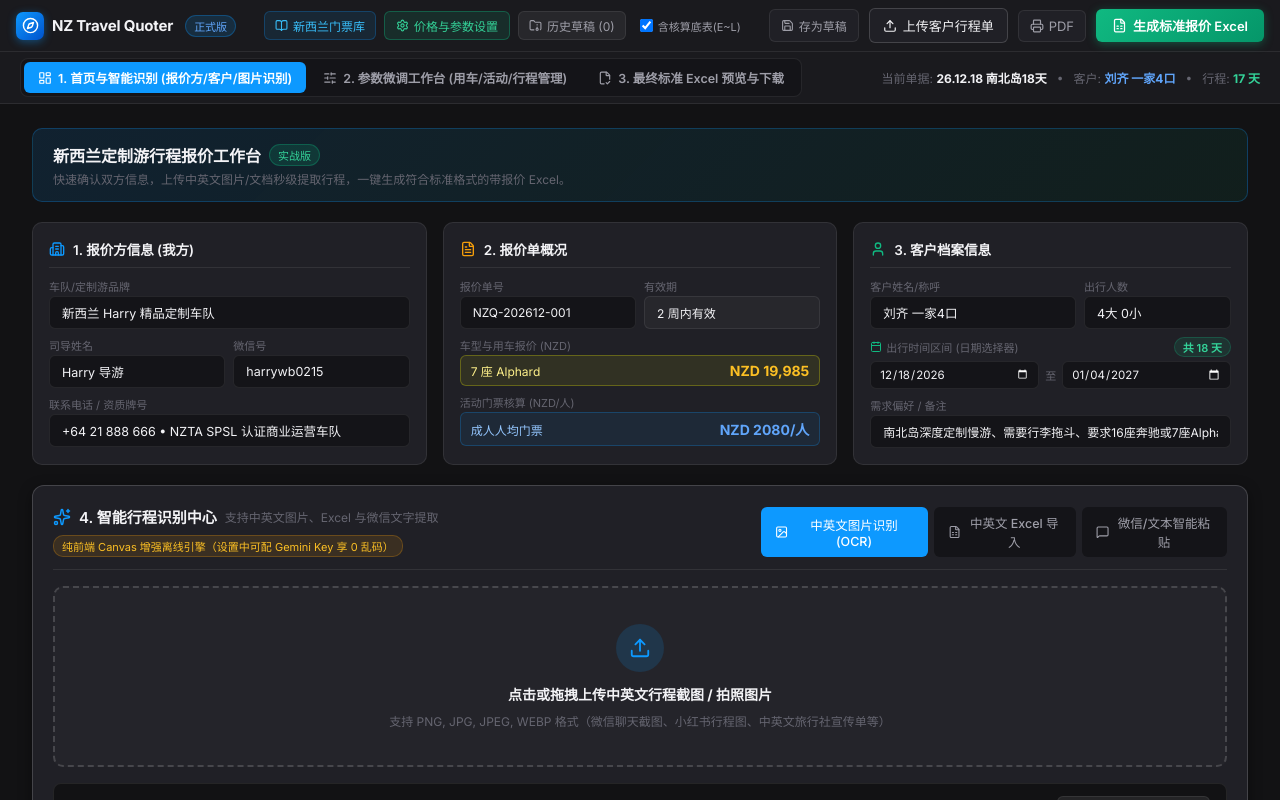
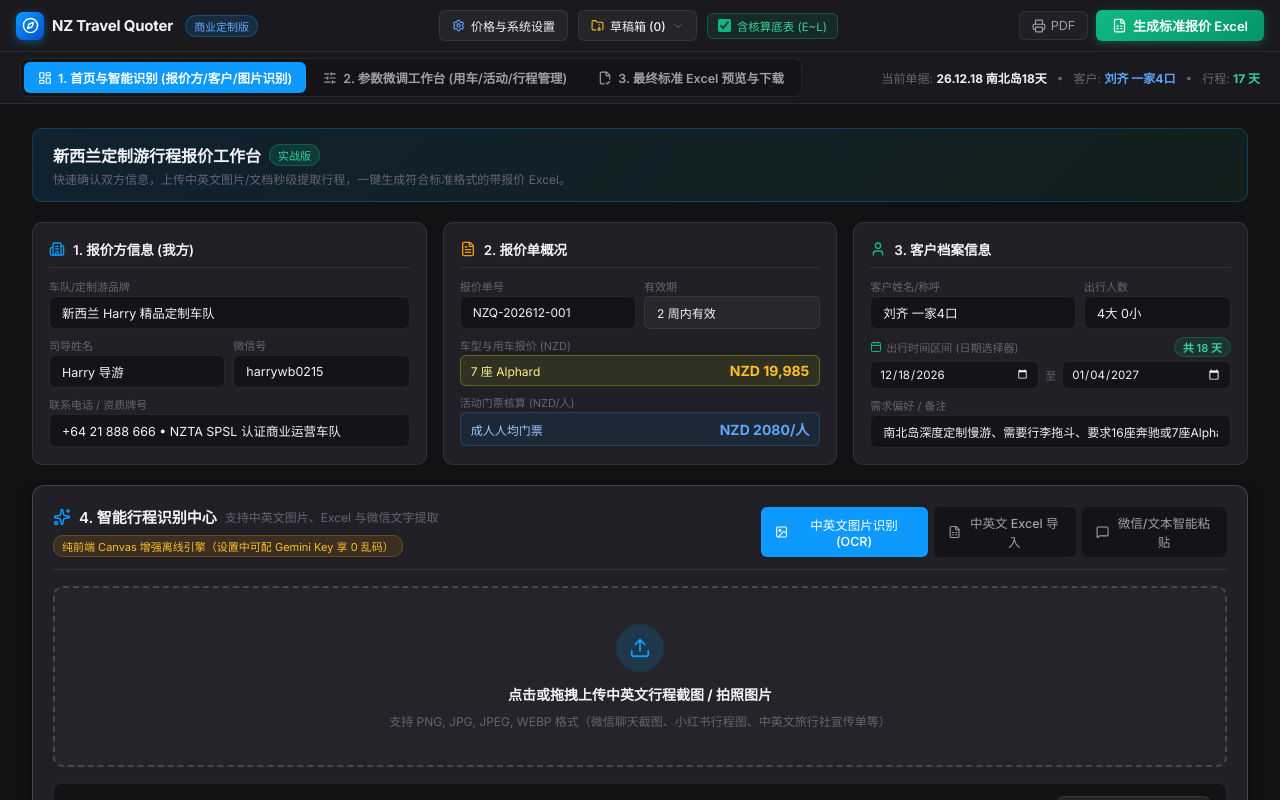
Before and after one commit to harrywb0215/nz-travel-quoter, a React (Vite) app: page / in a window 1280 px wide. Built offline with nearby package versions, Linux system fonts and the light colour scheme.

Commit message:
refactor: 精简重构顶部导航栏，移除冗余按钮，合并统一草稿箱并优化UI样式

```diff
--- a/src/components/Header.tsx
+++ b/src/components/Header.tsx
@@ -1,20 +1,16 @@
-import React, { useRef, useState } from 'react';
+import React, { useState } from 'react';
 import {
   FileSpreadsheet,
-  Upload,
   Printer,
-  Sparkles,
   Compass,
-  BookOpen,
-  RotateCcw,
   Settings,
   FolderArchive,
   Save,
   Trash2,
-  Check
+  Check,
+  ChevronDown,
+  Plus
 } from 'lucide-react';
-import { parseItineraryExcel } from '../utils/excelParser';
-import { figure1Itinerary, standard18DaysQuoteDoc } from '../constants/initialData';
 import { getSavedQuotes, saveQuoteToHistory, deleteQuoteFromHistory } from '../utils/storage';
 import type { QuoteDocument } from '../types/itinerary';
 
@@ -22,7 +18,7 @@ interface HeaderProps {
   quoteDoc: QuoteDocument;
   onUpdateDoc: (newDoc: QuoteDocument) => void;
   onExportExcel: () => void;
-  onOpenActivityLibrary: () => void;
+  onOpenActivityLibrary?: () => void;
   onOpenSettings: () => void;
   isExporting?: boolean;
 }
@@ -31,42 +27,19 @@ export const Header: React.FC<HeaderProps> = ({
   quoteDoc,
   onUpdateDoc,
   onExportExcel,
-  onOpenActivityLibrary,
   onOpenSettings,
   isExporting = false,
 }) => {
-  const fileInputRef = useRef<HTMLInputElement>(null);
   const [isHistoryOpen, setIsHistoryOpen] = useState(false);
   const [savedQuotes, setSavedQuotes] = useState<QuoteDocument[]>(getSavedQuotes());
-  const [saveToast, setSaveToast] = useState(false);
-
-  // 处理文件上传解析
-  const handleFileUpload = async (e: React.ChangeEvent<HTMLInputElement>) => {
-    const file = e.target.files?.[0];
-    if (!file) return;
-
-    try {
-      const items = await parseItineraryExcel(file);
-      onUpdateDoc({
-        ...quoteDoc,
-        itinerary: items,
-        title: file.name.replace(/\.[^/.]+$/, ''),
-        updatedAt: new Date().toISOString().slice(0, 10),
-      });
-      alert(`成功解析并载入 ${items.length} 天行程数据！`);
-    } catch (err: any) {
-      alert('解析 Excel 失败：' + (err.message || '请检查表格格式'));
-    } finally {
-      if (fileInputRef.current) fileInputRef.current.value = '';
-    }
-  };
+  const [saveSuccess, setSaveSuccess] = useState(false);
 
   // 保存当前报价单到草稿箱
   const handleSaveDraft = () => {
     const updated = saveQuoteToHistory(quoteDoc);
     setSavedQuotes(updated);
-    setSaveToast(true);
-    setTimeout(() => setSaveToast(false), 2000);
+    setSaveSuccess(true);
+    setTimeout(() => setSaveSuccess(false), 2000);
   };
 
   // 删除历史草稿
@@ -84,6 +57,7 @@ export const Header: React.FC<HeaderProps> = ({
 
   return (
     <header className="top-header">
+      {/* 1. 品牌区 */}
       <div className="brand-section">
         <div className="brand-logo">
           <div className="brand-logo-icon">
@@ -91,53 +65,35 @@ export const Header: React.FC<HeaderProps> = ({
           </div>
           <span>NZ Travel Quoter</span>
         </div>
-        <span className="badge badge-blue">正式版</span>
+        <span className="badge badge-blue">商业定制版</span>
       </div>
 
-      {/* 中间：快捷模板与配置中心入口 */}
-      <div style={{ display: 'flex', alignItems: 'center', gap: '8px' }}>
-
-
+      {/* 2. 中间：系统设置、草稿箱、核算底表开关（聚合精简） */}
+      <div style={{ display: 'flex', alignItems: 'center', gap: '10px' }}>
+        {/* 系统价格与参数设置 */}
         <button
-          onClick={onOpenActivityLibrary}
+          onClick={onOpenSettings}
           style={{
-            background: 'rgba(13, 153, 255, 0.1)',
-            border: '1px solid rgba(13, 153, 255, 0.25)',
-            color: '#38bdf8',
-            padding: '5px 10px',
+            background: 'rgba(255, 255, 255, 0.05)',
+            border: '1px solid var(--border-subtle)',
+            color: 'var(--text-main)',
+            padding: '6px 12px',
             borderRadius: '6px',
             fontSize: '12px',
             display: 'flex',
             alignItems: 'center',
-            gap: '5px',
+            gap: '6px',
+            fontWeight: 500,
+            cursor: 'pointer',
+            transition: 'background 0.2s',
           }}
+          title="维护车型单价、餐补住宿费、门票价格库与 AI 视觉配置"
         >
-          <BookOpen size={13} />
-          新西兰门票库
+          <Settings size={13} color="#60a5fa" />
+          价格与系统设置
         </button>
 
-        {/* 业务配置与价格中心按钮 */}
-        <button
-          onClick={onOpenSettings}
-          style={{
-            background: 'rgba(16, 185, 129, 0.12)',
-            border: '1px solid rgba(16, 185, 129, 0.35)',
-            color: '#34d399',
-            padding: '5px 11px',
-            borderRadius: '6px',
-            fontSize: '12px',
-            display: 'flex',
-            alignItems: 'center',
-            gap: '5px',
-            fontWeight: 500,
-          }}
-          title="配置南岛/北岛餐补、异地住宿费、车型单价、门票价格"
-        >
-          <Settings size={13} />
-          价格与参数设置
-        </button>
-
-        {/* 历史草稿箱 */}
+        {/* 统一草稿箱下拉管理 */}
         <div style={{ position: 'relative' }}>
           <button
             onClick={() => {
@@ -145,172 +101,186 @@ export const Header: React.FC<HeaderProps> = ({
               setIsHistoryOpen(!isHistoryOpen);
             }}
             style={{
-              background: 'rgba(255, 255, 255, 0.06)',
-              border: '1px solid var(--border-subtle)',
-              color: 'var(--text-muted)',
-              padding: '5px 10px',
+              background: isHistoryOpen ? 'var(--bg-panel)' : 'rgba(255, 255, 255, 0.05)',
+              border: `1px solid ${isHistoryOpen ? 'var(--figma-blue)' : 'var(--border-subtle)'}`,
+              color: 'var(--text-main)',
+              padding: '6px 12px',
               borderRadius: '6px',
               fontSize: '12px',
               display: 'flex',
               alignItems: 'center',
-              gap: '5px',
+              gap: '6px',
+              cursor: 'pointer',
+              fontWeight: 500,
             }}
           >
-            <FolderArchive size={13} />
-            历史草稿 ({savedQuotes.length})
+            <FolderArchive size={13} color="#fbbf24" />
+            <span>草稿箱 ({savedQuotes.length})</span>
+            <ChevronDown size={12} color="var(--text-dim)" />
           </button>
 
           {isHistoryOpen && (
             <div style={{
               position: 'absolute',
-              top: '36px',
+              top: '38px',
               left: 0,
-              width: '280px',
+              width: '310px',
               background: 'var(--bg-topbar)',
               border: '1px solid var(--border-strong)',
               borderRadius: '8px',
-              boxShadow: 'var(--shadow-figma-md)',
+              boxShadow: '0 16px 40px rgba(0, 0, 0, 0.65)',
               zIndex: 100,
               padding: '8px',
-              maxHeight: '320px',
-              overflowY: 'auto',
+              maxHeight: '380px',
+              display: 'flex',
+              flexDirection: 'column',
+              gap: '6px',
             }}>
-              <div style={{ fontSize: '11px', color: 'var(--text-dim)', padding: '4px 8px', borderBottom: '1px solid var(--border-subtle)', marginBottom: '6px' }}>
-                已保存的本地历史报价单
+              {/* 顶部：快捷存为新草稿按钮 */}
+              <button
+                onClick={handleSaveDraft}
+                style={{
+                  width: '100%',
+                  background: saveSuccess ? 'rgba(16, 185, 129, 0.15)' : 'rgba(13, 153, 255, 0.12)',
+                  border: `1px solid ${saveSuccess ? 'rgba(16, 185, 129, 0.35)' : 'rgba(13, 153, 255, 0.3)'}`,
+                  color: saveSuccess ? '#34d399' : '#60a5fa',
+                  padding: '8px 10px',
+                  borderRadius: '6px',
+                  fontSize: '12px',
+                  fontWeight: 600,
+                  display: 'flex',
+                  alignItems: 'center',
+                  justifyContent: 'center',
+                  gap: '6px',
+                  cursor: 'pointer',
+                }}
+              >
+                {saveSuccess ? <Check size={14} /> : <Plus size={14} />}
+                {saveSuccess ? '当前单据已成功保存！' : '将当前单据存为新草稿'}
+              </button>
+
+              <div style={{ fontSize: '11px', color: 'var(--text-dim)', padding: '4px 6px', borderBottom: '1px solid var(--border-subtle)' }}>
+                本地已保存的报价单 ({savedQuotes.length})
               </div>
+
+              <div style={{ overflowY: 'auto', maxHeight: '240px', display: 'flex', flexDirection: 'column', gap: '3px' }}>
                 {savedQuotes.length === 0 ? (
-                <div style={{ padding: '16px', textAlign: 'center', fontSize: '12px', color: 'var(--text-dim)' }}>
-                  暂无保存的草稿，点击“存为草稿”即可保存当前单据
+                  <div style={{ padding: '20px 10px', textAlign: 'center', fontSize: '12px', color: 'var(--text-dim)' }}>
+                    暂无历史草稿，点击上方按钮即可随时保存当前单据
                   </div>
                 ) : (
-                savedQuotes.map((q, idx) => (
+                  savedQuotes.map((q, idx) => {
+                    const isCurrent = quoteDoc.title === q.title;
+                    return (
                       <div
                         key={idx}
                         onClick={() => handleLoadDraft(q)}
                         style={{
-                      padding: '8px 10px',
+                          padding: '7px 10px',
                           borderRadius: '6px',
                           cursor: 'pointer',
                           display: 'flex',
                           alignItems: 'center',
                           justifyContent: 'space-between',
                           fontSize: '12px',
-                      background: quoteDoc.title === q.title ? 'var(--bg-panel)' : 'transparent',
+                          background: isCurrent ? 'rgba(13, 153, 255, 0.12)' : 'transparent',
+                          border: isCurrent ? '1px solid rgba(13, 153, 255, 0.25)' : '1px solid transparent',
                         }}
-                    onMouseEnter={(e) => e.currentTarget.style.background = 'var(--bg-panel)'}
-                    onMouseLeave={(e) => e.currentTarget.style.background = quoteDoc.title === q.title ? 'var(--bg-panel)' : 'transparent'}
+                        onMouseEnter={(e) => {
+                          if (!isCurrent) e.currentTarget.style.background = 'var(--bg-panel)';
+                        }}
+                        onMouseLeave={(e) => {
+                          if (!isCurrent) e.currentTarget.style.background = 'transparent';
+                        }}
                       >
                         <div style={{ overflow: 'hidden', textOverflow: 'ellipsis', whiteSpace: 'nowrap', flex: 1 }}>
-                      <strong style={{ display: 'block', color: 'var(--text-main)' }}>{q.title}</strong>
-                      <span style={{ fontSize: '10px', color: 'var(--text-dim)' }}>{q.itinerary?.length}天 • {q.updatedAt?.slice(0, 10)}</span>
+                          <strong style={{ display: 'block', color: isCurrent ? '#60a5fa' : 'var(--text-main)', fontSize: '12px' }}>
+                            {q.title}
+                          </strong>
+                          <span style={{ fontSize: '10.5px', color: 'var(--text-dim)' }}>
+                            {q.itinerary?.length} 天 • {q.clientInfo?.name || '未知客户'} • {q.updatedAt?.slice(0, 10)}
+                          </span>
                         </div>
                         <button
                           onClick={(e) => handleDeleteDraft(q.title, e)}
-                      style={{ background: 'transparent', color: 'var(--text-dim)', padding: '2px 4px' }}
+                          title="删除此草稿"
+                          style={{
+                            background: 'transparent',
+                            color: 'var(--text-dim)',
+                            padding: '4px',
+                            cursor: 'pointer',
+                            borderRadius: '4px',
+                          }}
+                          onMouseEnter={(e) => e.currentTarget.style.color = '#ef4444'}
+                          onMouseLeave={(e) => e.currentTarget.style.color = 'var(--text-dim)'}
                         >
-                      <Trash2 size={12} />
+                          <Trash2 size={13} />
                         </button>
                       </div>
-                ))
+                    );
+                  })
                 )}
+              </div>
             </div>
           )}
         </div>
 
-        {/* 导出时是否带 E~L 列成本核算底表开关 */}
+        {/* 导出时是否带 E~L 列成本核算底表开关（微胶囊风格） */}
         <label style={{
           display: 'flex',
           alignItems: 'center',
-          gap: '5px',
-          fontSize: '11px',
-          color: 'var(--text-muted)',
-          marginLeft: '6px',
+          gap: '6px',
+          fontSize: '11.5px',
+          color: quoteDoc.includeCostBreakdown !== false ? '#34d399' : 'var(--text-dim)',
+          background: quoteDoc.includeCostBreakdown !== false ? 'rgba(16, 185, 129, 0.1)' : 'rgba(255, 255, 255, 0.04)',
+          border: `1px solid ${quoteDoc.includeCostBreakdown !== false ? 'rgba(16, 185, 129, 0.3)' : 'var(--border-subtle)'}`,
+          padding: '4px 10px',
+          borderRadius: '6px',
           cursor: 'pointer',
+          userSelect: 'none',
+          transition: 'all 0.2s ease',
         }}>
           <input
             type="checkbox"
             checked={quoteDoc.includeCostBreakdown !== false}
             onChange={(e) => onUpdateDoc({ ...quoteDoc, includeCostBreakdown: e.target.checked })}
-            style={{ width: '13px', height: '13px', cursor: 'pointer' }}
+            style={{ width: '13px', height: '13px', accentColor: '#10b981', cursor: 'pointer' }}
           />
-          <span>含核算底表(E~L)</span>
+          <span>含核算底表 (E~L)</span>
         </label>
       </div>
 
-      {/* 右侧：上传、保存草稿与导出主要操作 */}
-      <div className="header-actions">
-        <input
-          type="file"
-          ref={fileInputRef}
-          onChange={handleFileUpload}
-          accept=".xlsx,.xls,.csv"
-          style={{ display: 'none' }}
-        />
-
-        <button
-          onClick={handleSaveDraft}
-          style={{
-            background: 'var(--bg-panel)',
-            border: '1px solid var(--border-subtle)',
-            color: saveToast ? '#34d399' : 'var(--text-muted)',
-            padding: '7px 11px',
-            borderRadius: '6px',
-            fontSize: '12px',
-            display: 'flex',
-            alignItems: 'center',
-            gap: '5px',
-          }}
-          title="将当前报价单保存到本地草稿箱"
-        >
-          {saveToast ? <Check size={13} /> : <Save size={13} />}
-          {saveToast ? '已保存草稿' : '存为草稿'}
-        </button>
-
-        <button
-          onClick={() => fileInputRef.current?.click()}
-          style={{
-            background: 'var(--bg-panel)',
-            border: '1px solid var(--border-strong)',
-            color: 'var(--text-main)',
-            padding: '7px 13px',
-            borderRadius: '6px',
-            fontSize: '13px',
-            display: 'flex',
-            alignItems: 'center',
-            gap: '6px',
-            fontWeight: 500,
-          }}
-        >
-          <Upload size={14} />
-          上传客户行程单
-        </button>
-
+      {/* 3. 右侧交付区：PDF 与生成标准 Excel */}
+      <div className="header-actions" style={{ gap: '8px' }}>
+        {/* PDF 打印与另存为 */}
         <button
           onClick={() => window.print()}
           style={{
             background: 'var(--bg-panel)',
             border: '1px solid var(--border-subtle)',
             color: 'var(--text-muted)',
-            padding: '7px 11px',
+            padding: '6px 12px',
             borderRadius: '6px',
-            fontSize: '13px',
+            fontSize: '12.5px',
             display: 'flex',
             alignItems: 'center',
             gap: '5px',
+            cursor: 'pointer',
           }}
           title="打印或直接另存为高清 PDF"
         >
           <Printer size={14} />
-          PDF
+          <span>PDF</span>
         </button>
 
+        {/* 生成标准商业报价 Excel */}
         <button
           onClick={onExportExcel}
           disabled={isExporting}
           style={{
             background: 'linear-gradient(135deg, #10b981 0%, #059669 100%)',
             color: '#ffffff',
-            padding: '7px 16px',
+            padding: '6px 16px',
             borderRadius: '6px',
             fontSize: '13px',
             fontWeight: 600,
@@ -322,7 +292,7 @@ export const Header: React.FC<HeaderProps> = ({
           }}
         >
           <FileSpreadsheet size={15} />
-          {isExporting ? '生成中...' : '生成标准报价 Excel'}
+          <span>{isExporting ? '生成中...' : '生成标准报价 Excel'}</span>
         </button>
       </div>
     </header>
```
Lines whose indentation alone changed are shown as unchanged.
